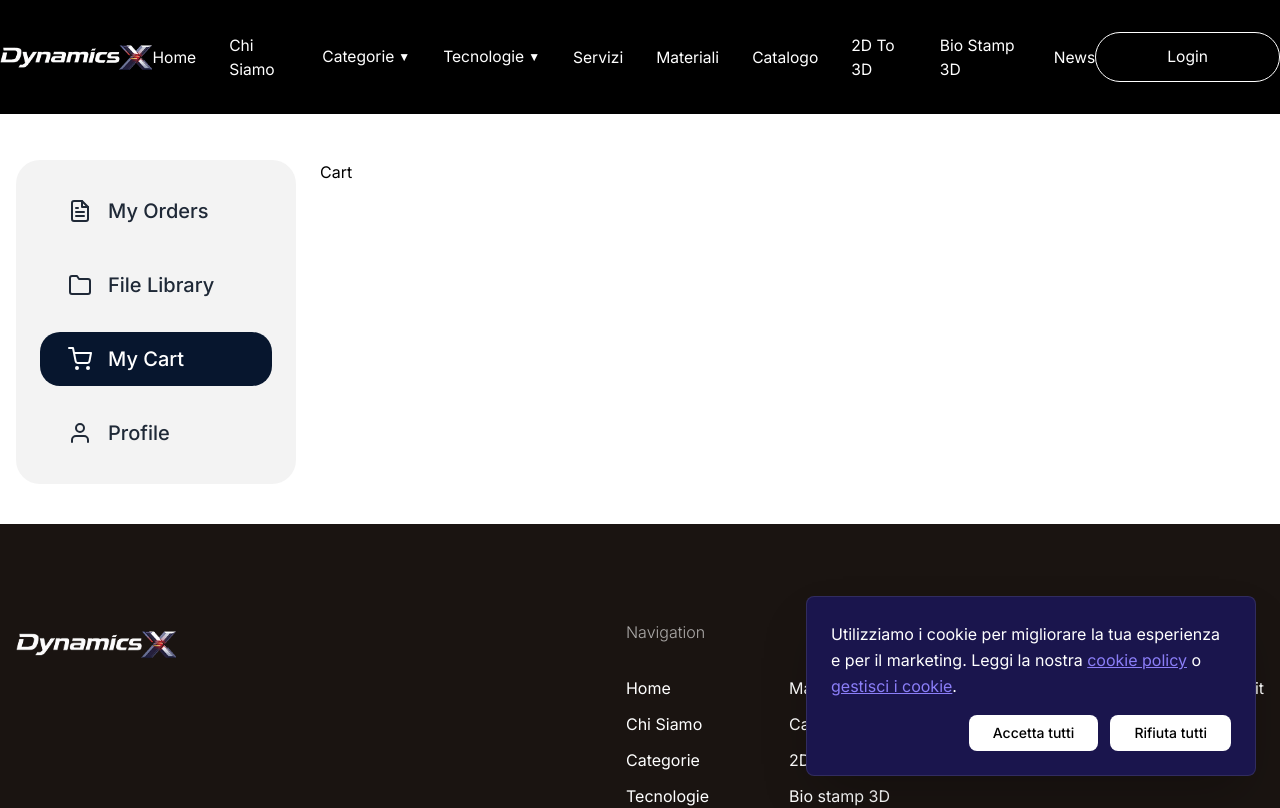
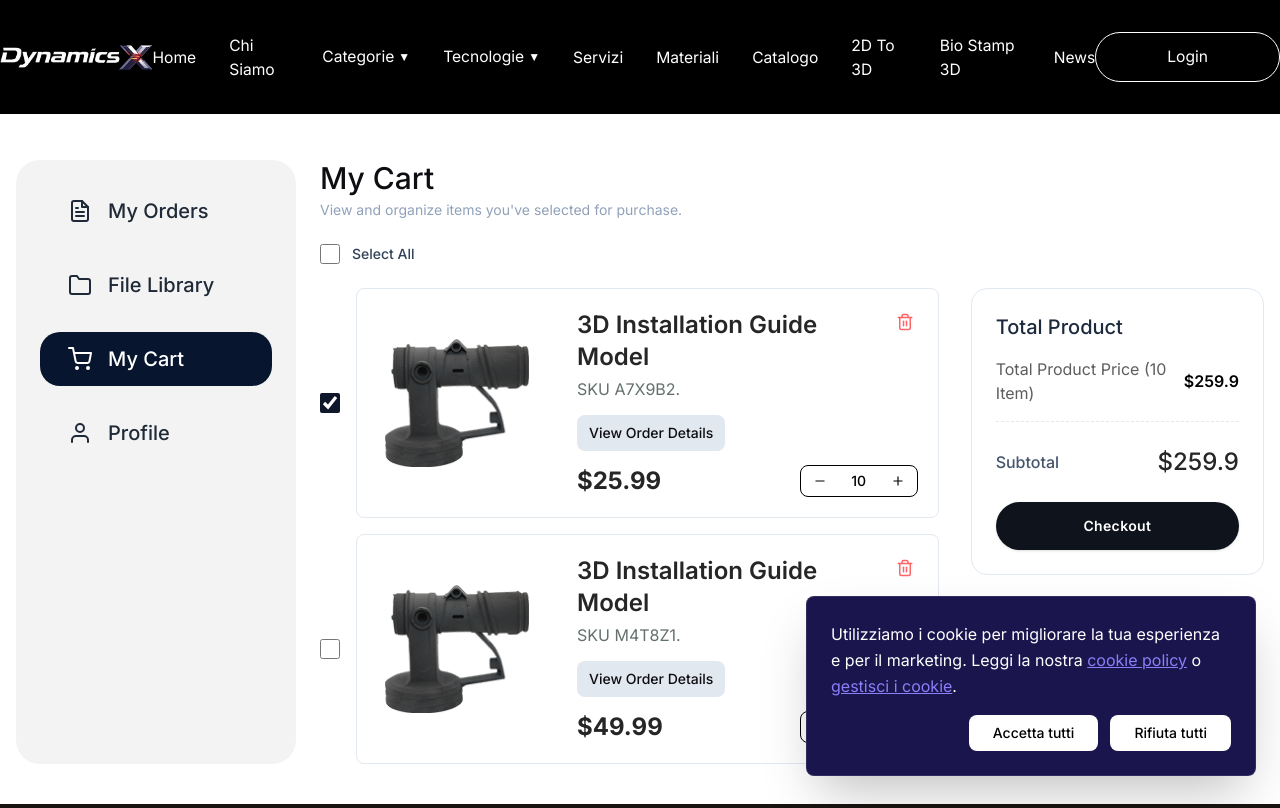
Before and after one commit to alimuzzaman-zamaddar/dynamic-x-project, a React (Vite) app: page /dashboard/cart in a window 1280 px wide. Shown: the top 808 px of the page. Built offline with nearby package versions, Linux system fonts and the light colour scheme.

Commit message:
feat: complete the cart page

```diff
--- a/src/pages/Cart.jsx
+++ b/src/pages/Cart.jsx
@@ -1,7 +1,197 @@
-import React from 'react'
+import React, { useState } from 'react'
+import { Trash2, Minus, Plus } from 'lucide-react'
+import ProductImage from "../assets/img/product/product.png"
 
 export default function Cart() {
+  const [qty1, setQty1] = useState(10)
+  const [qty2, setQty2] = useState(1)
+
+  const [checkedItems, setCheckedItems] = useState({
+    item1: true,
+    item2: false
+  })
+
+  const item1Price = 25.99
+  const item2Price = 49.99
+
+  const handleItemCheckboxChange = (key) => {
+    setCheckedItems(prev => ({
+      ...prev,
+      [key]: !prev[key]
+    }))
+  }
+
+  const isAllSelected = Object.values(checkedItems).every(Boolean)
+
+  const handleSelectAllToggle = () => {
+    const targetState = !isAllSelected
+    setCheckedItems({
+      item1: targetState,
+      item2: targetState
+    })
+  }
+
+  const activeItemsCount = (checkedItems.item1 ? qty1 : 0) + (checkedItems.item2 ? qty2 : 0)
+  const dynamicSubtotal = (
+    (checkedItems.item1 ? item1Price * qty1 : 0) +
+    (checkedItems.item2 ? item2Price * qty2 : 0)
+  ).toFixed(1)
+
   return (
-    <div>Cart</div>
+    <div className="w-full bg-white">
+      <div className="mb-6">
+        <h1 className="text-3xl text-[#0D0D12] font-medium">My Cart</h1>
+        <p className="text-sm text-slate-400 mt-1">
+          View and organize items you've selected for purchase.
+        </p>
+      </div>
+
+      <div className="flex items-center gap-3 mb-6">
+        <input
+          type="checkbox"
+          id="selectAll"
+          checked={isAllSelected}
+          onChange={handleSelectAllToggle}
+          className="w-5 h-5 rounded border-gray-300 text-slate-900 focus:ring-0 accent-slate-900 cursor-pointer"
+        />
+        <label htmlFor="selectAll" className="text-sm font-medium text-slate-700 cursor-pointer select-none">
+          Select All
+        </label>
+      </div>
+
+      <div className="grid grid-cols-1 xl:grid-cols-3 gap-8 items-start">
+        <div className="xl:col-span-2 space-y-4">
+
+          {/* Card Item 1 */}
+          <div className="flex items-center gap-3 sm:gap-4 w-full">
+            <input
+              type="checkbox"
+              checked={checkedItems.item1}
+              onChange={() => handleItemCheckboxChange('item1')}
+              className="w-5 h-5 rounded border-gray-300 text-slate-900 focus:ring-0 accent-slate-900 cursor-pointer shrink-0"
+            />
+
+            <div className="flex-1 bg-[#F8F9FA] sm:bg-white border border-slate-100 sm:border-slate-200 rounded-lg p-6 sm:p-5 flex flex-col sm:flex-row items-start sm:items-center lg:gap-10 gap-5 relative">
+              <figure className="w-40 h-40 rounded-xl p-2 flex items-center justify-center shrink-0 mx-auto sm:mx-0">
+                <img src={ProductImage} alt="Product Model" className="max-h-full max-w-full object-contain" />
+              </figure>
+
+              <div className="flex-1 w-full space-y-1.5">
+                <div className="flex justify-between items-start">
+                  <div>
+                    <h3 className="font-semibold text-[#262626] text-base sm:text-2xl">3D Installation Guide Model</h3>
+                    <p className="text-xs sm:text-base text-[#63716E] py-1">SKU A7X9B2.</p>
+                  </div>
+                  <button className="text-red-400 hover:text-red-500 transition-colors p-1 cursor-pointer">
+                    <Trash2 size={18} />
+                  </button>
+                </div>
+
+                <div className="py-1">
+                  <button className="text-sm font-medium text-[#0D0D12] bg-[#E2E8F0] hover:bg-slate-300 transition-colors px-3 py-2 rounded-lg cursor-pointer">
+                    View Order Details
+                  </button>
+                </div>
+
+                <div className="flex items-center justify-between pt-3 sm:pt-1">
+                  <span className="text-2xl font-bold text-[#262626]">${item1Price}</span>
+
+                  <div className="flex items-center border border-black rounded-lg bg-white overflow-hidden">
+                    <button
+                      onClick={() => qty1 > 1 && setQty1(qty1 - 1)}
+                      className="px-3 py-2 hover:bg-slate-50 text-black cursor-pointer"
+                    >
+                      <Minus size={14} />
+                    </button>
+                    <span className="w-10 text-center font-medium text-sm text-black">{qty1}</span>
+                    <button
+                      onClick={() => setQty1(qty1 + 1)}
+                      className="px-3 py-2 hover:bg-slate-50 text-black cursor-pointer"
+                    >
+                      <Plus size={14} />
+                    </button>
+                  </div>
+                </div>
+              </div>
+            </div>
+          </div>
+
+          {/* Card Item 2 */}
+          <div className="flex items-center gap-3 sm:gap-4 w-full">
+            <input
+              type="checkbox"
+              checked={checkedItems.item2}
+              onChange={() => handleItemCheckboxChange('item2')}
+              className="w-5 h-5 rounded border-gray-300 text-slate-900 focus:ring-0 accent-slate-900 cursor-pointer shrink-0"
+            />
+
+            <div className="flex-1 bg-[#F8F9FA] sm:bg-white border border-slate-100 sm:border-slate-200 rounded-lg p-6 sm:p-5 flex flex-col sm:flex-row items-start sm:items-center lg:gap-10 gap-5 relative">
+              <figure className="w-40 h-40 rounded-xl p-2 flex items-center justify-center shrink-0 mx-auto sm:mx-0">
+                <img src={ProductImage} alt="Product Model" className="max-h-full max-w-full object-contain" />
+              </figure>
+
+              <div className="flex-1 w-full space-y-1.5">
+                <div className="flex justify-between items-start">
+                  <div>
+                    <h3 className="font-semibold text-[#262626] text-base sm:text-2xl">3D Installation Guide Model</h3>
+                    <p className="text-xs sm:text-base text-[#63716E] py-1">SKU M4T8Z1.</p>
+                  </div>
+                  <button className="text-red-400 hover:text-red-500 transition-colors p-1 cursor-pointer">
+                    <Trash2 size={18} />
+                  </button>
+                </div>
+
+                <div className="py-1">
+                  <button className="text-sm font-medium text-[#0D0D12] bg-[#E2E8F0] hover:bg-slate-300 transition-colors px-3 py-2 rounded-lg cursor-pointer">
+                    View Order Details
+                  </button>
+                </div>
+
+                <div className="flex items-center justify-between pt-3 sm:pt-1">
+                  <span className="text-2xl font-bold text-[#262626]">${item2Price}</span>
+
+                  <div className="flex items-center border border-black rounded-lg bg-white overflow-hidden">
+                    <button
+                      onClick={() => qty2 > 1 && setQty2(qty2 - 1)}
+                      className="px-3 py-2 hover:bg-slate-50 text-black cursor-pointer"
+                    >
+                      <Minus size={14} />
+                    </button>
+                    <span className="w-10 text-center font-medium text-sm text-black">{qty2}</span>
+                    <button
+                      onClick={() => setQty2(qty2 + 1)}
+                      className="px-3 py-2 hover:bg-slate-50 text-black cursor-pointer"
+                    >
+                      <Plus size={14} />
+                    </button>
+                  </div>
+                </div>
+              </div>
+            </div>
+          </div>
+
+        </div>
+
+        {/* Total Ledger Panel */}
+        <div className="border border-slate-200 rounded-2xl p-6 bg-white w-full">
+          <h2 className="text-xl font-medium text-slate-800 mb-4">Total Product</h2>
+
+          <div className="flex justify-between text-sm items-center pb-4 border-b border-dashed border-slate-200 text-slate-500">
+            <span className="text-[#5D5D5D] text-base">Total Product Price ({activeItemsCount} Item)</span>
+            <span className="font-semibold text-black text-base">${dynamicSubtotal}</span>
+          </div>
+
+          <div className="flex justify-between items-center py-6">
+            <span className="text-base text-slate-600 font-medium">Subtotal</span>
+            <span className="text-2xl font-medium text-[#262626]">${dynamicSubtotal}</span>
+          </div>
+
+          <button className="w-full bg-[#0F141C] hover:bg-slate-800 text-white font-semibold py-3.5 rounded-full transition-all duration-200 cursor-pointer tracking-wide shadow-sm text-sm">
+            Checkout
+          </button>
+        </div>
+
+      </div>
+    </div>
   )
 }
```
